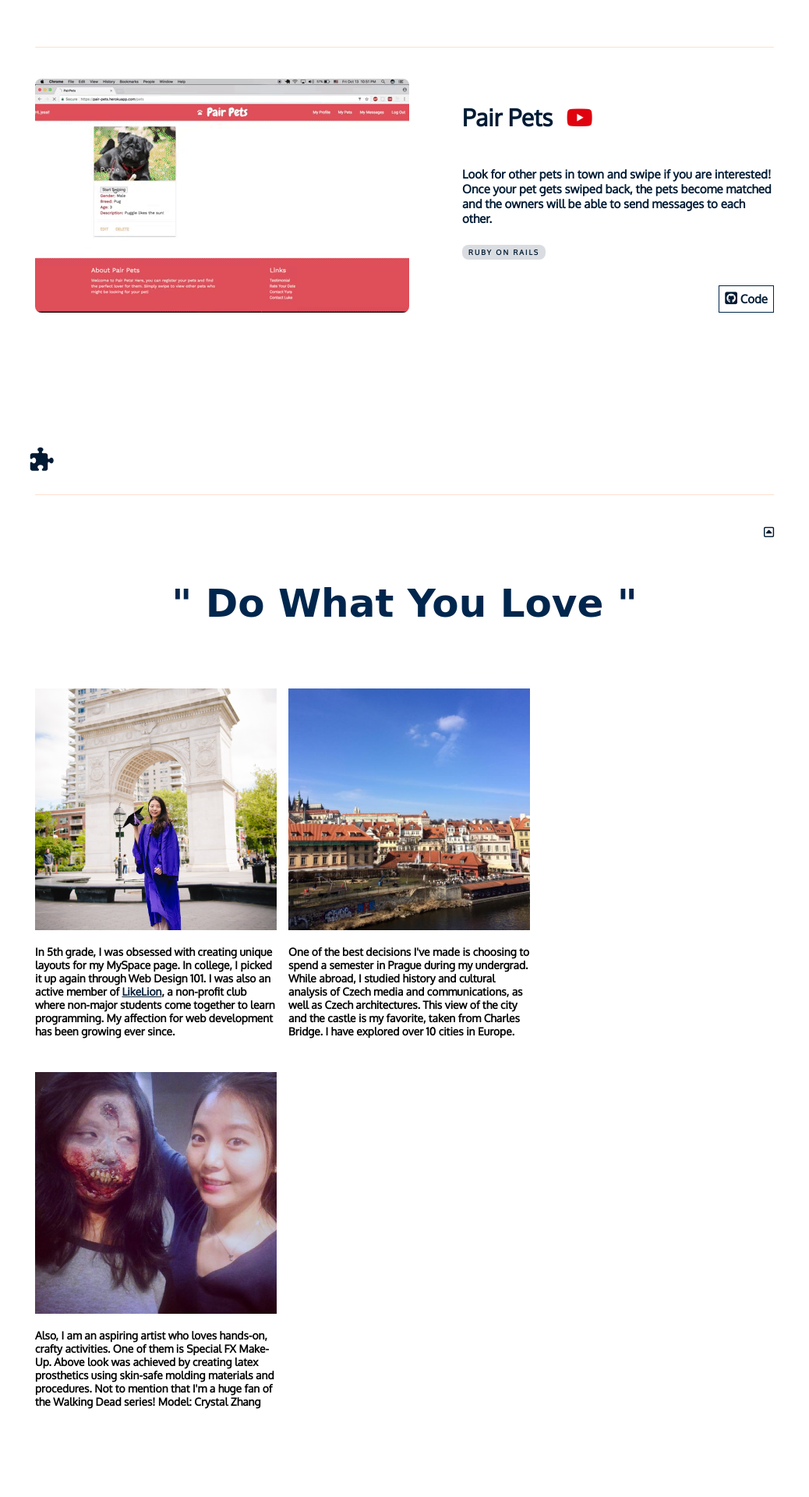
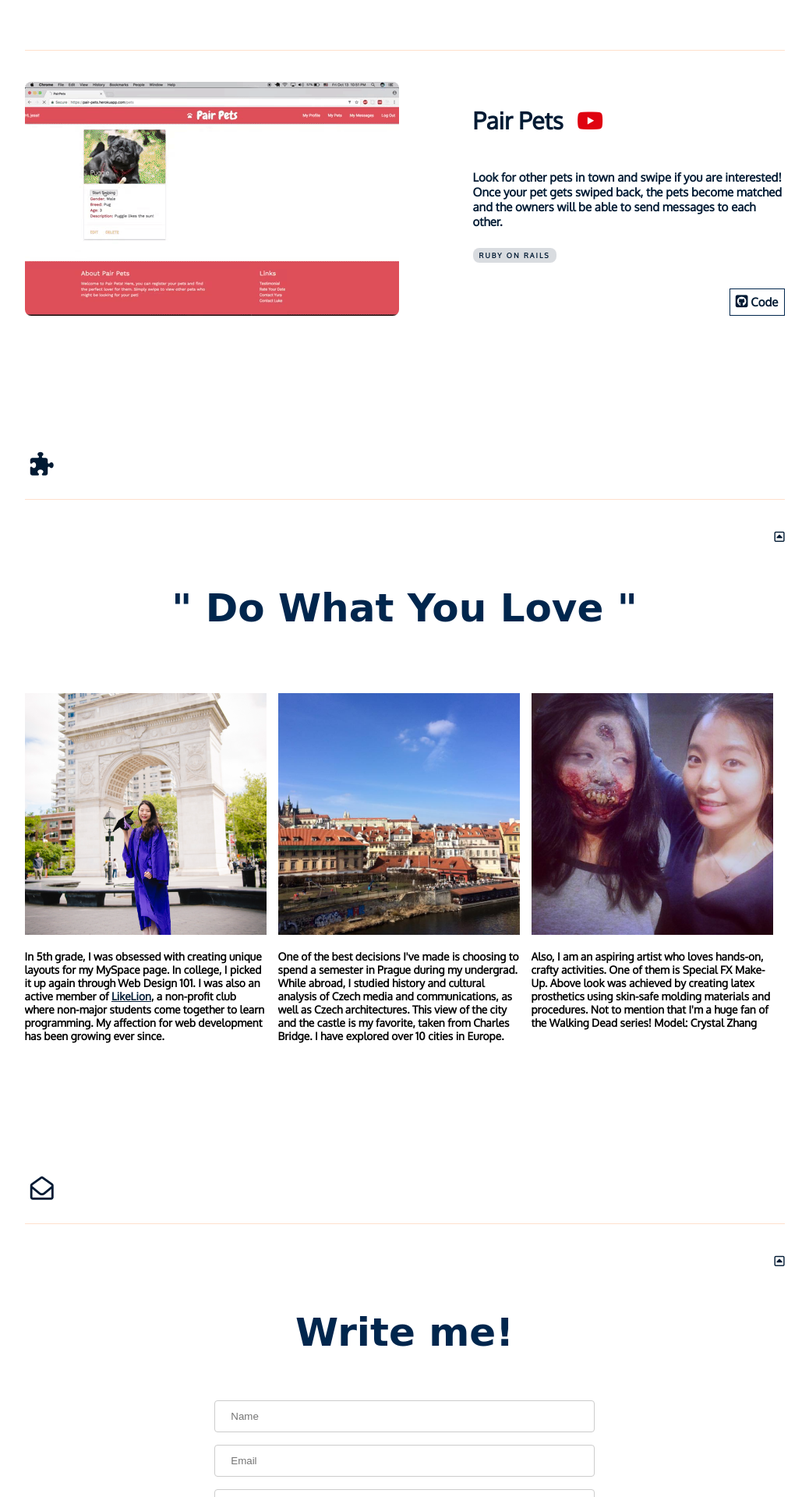
Before and after one commit to yuralala8/portfolio, a PHP site: page /index.html in a window 1280 px wide. Shown: the part 2515-4435 px from the top of the page at 78% size, without its empty margins (121-1159 px from the left). Run offline with PHP 8.4, Linux system fonts and the light colour scheme; some libraries are stand-ins or nearby versions; some web fonts are replaced.

Commit message:
rollback

```diff
--- a/css/index.css
+++ b/css/index.css
@@ -35,7 +35,7 @@ h1 {
 }
 
 .container {
-  width: 75%;
+  width: 975px;
   margin: 0 auto;
   font-weight: bold;
   font-size: 23px;
```
